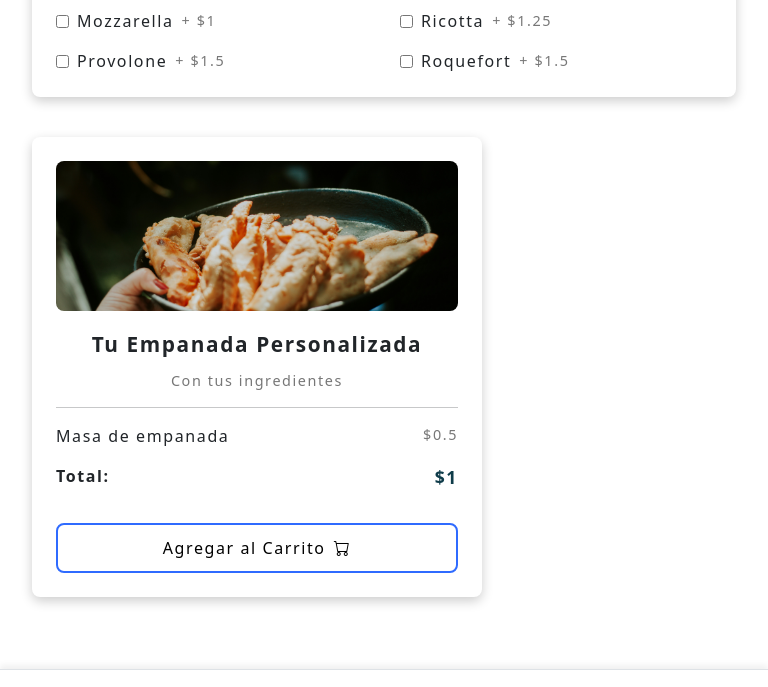
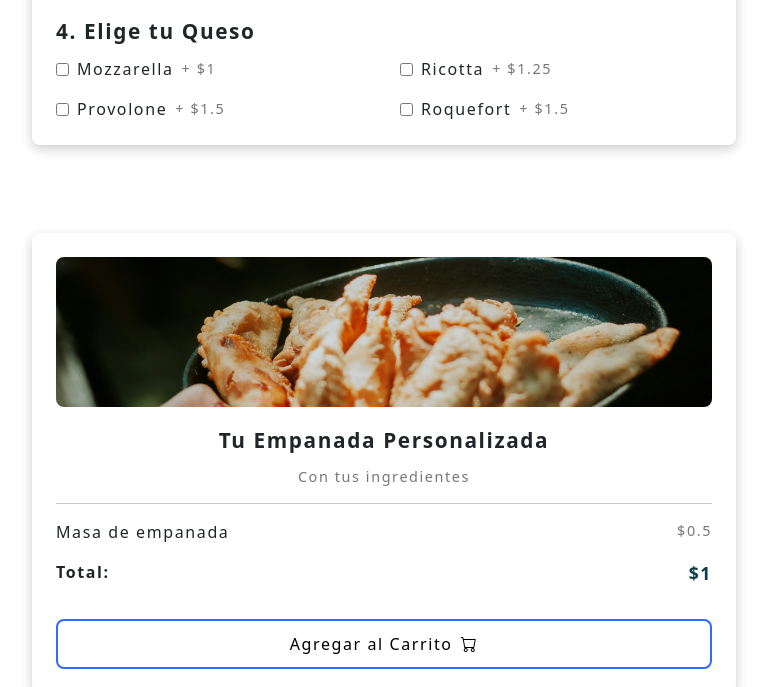
Before and after one commit to violetaatkinson/EmpanadEx, a plain HTML site: page pages/personalizar.html in a window 768 px wide. Shown: the part 2057-2744 px from the top of the page. Drawn offline with nearby package versions, Linux system fonts and the light colour scheme.

Commit message:
mas cambios

```diff
--- a/css/styles.css
+++ b/css/styles.css
@@ -181,14 +181,13 @@ h1 h2 {
 
 }
 
-/* Tarjetas */
 
 .custom-card {
     background: #fff;
     border-radius: 8px;
     padding: 1.5rem;
     box-shadow: 0 4px 12px rgba(0, 0, 0, 0.2);
-    margin-bottom: 2.5rem;
+    margin-bottom: 3.5rem;
 
 }
 
@@ -203,7 +202,6 @@ h1 h2 {
 .card-title {
     font-size: 1.2rem;
     margin-bottom: 0.8rem !important;
-
     font-weight: bold;
 }
 
@@ -601,8 +599,6 @@ minmax(280px, 1fr) → cada columna tendrá un ancho mínimo de 280px y un máxi
 }
 
 
-
-
 .card-body {
     padding: 1.2rem;
     flex-grow: 1;
@@ -935,6 +931,15 @@ minmax(280px, 1fr) → cada columna tendrá un ancho mínimo de 280px y un máxi
         gap: 3rem;
     }
 
+    .summary {
+        width: 100%;
+
+    }
+
+    .custom-grid {
+        gap:2rem;
+    }
+
     .contact-container {
         flex-direction: row;
         justify-content: space-between;
@@ -1004,7 +1009,7 @@ minmax(280px, 1fr) → cada columna tendrá un ancho mínimo de 280px y un máxi
 
     .custom-grid {
         grid-template-columns: 2fr 1fr;
-        gap: 4rem;
+        gap: 3rem;
 
     }
 }
```
